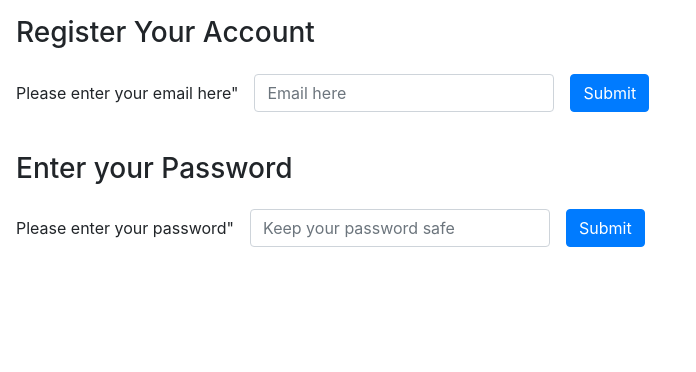
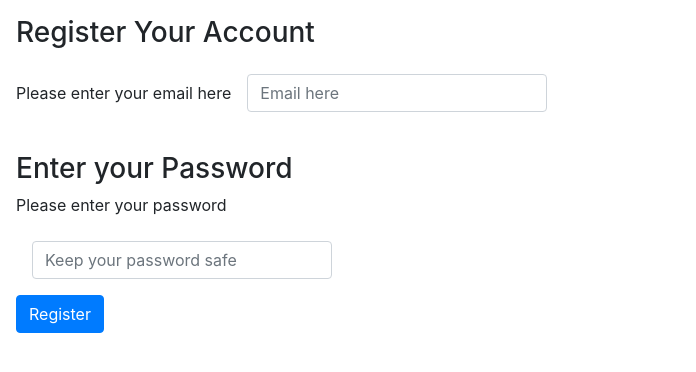
Before and after one commit to WilWadman/tinyapp, a Node server app: page /register in a window 1280 px wide. Shown: the part 56-428 px from the top of the page, without its empty margins (0-696 px from the left). Run offline with Node 20, Linux system fonts and the light colour scheme; some libraries are stand-ins or nearby versions.

Commit message:
Updated header to display users email, updated various get/posts in express to use user rather than user name, completed reg view

```diff
--- a/express_server.js
+++ b/express_server.js
@@ -1,5 +1,5 @@
 const express = require("express");
-const cookieparser = require("cookie-parser")
+const cookieparser = require("cookie-parser");
 const app = express();
 const PORT = 8080; // default port 8080
 function generateRandomString() {
@@ -14,7 +14,7 @@ function generateRandomString() {
 app.set("view engine", "ejs");
 app.use(express.urlencoded({ extended: true }));
 app.use(cookieparser());
-            // Config ^
+// Config ^
 //////////////////////////////////////////////////////////////////////////
 //////////////////////////////////////////////////////////////////////////
 
@@ -23,7 +23,18 @@ const urlDatabase = {
   "9sm5xK": "http://www.google.com"
 };
 
-
+const users = {
+  userRandomID: {
+    id: "userRandomID",
+    email: "user@example.com",
+    password: "purple-monkey-dinosaur",
+  },
+  user2RandomID: {
+    id: "user2RandomID",
+    email: "user2@example.com",
+    password: "dishwasher-funk",
+  },
+};
 
 /// POST TO URLS
 
@@ -36,21 +47,36 @@ app.post("/urls", (req, res) => {
 
   const id = generateRandomString();
   urlDatabase[id] = longURL;
-  console.log(urlDatabase);
+
   res.redirect(`/urls/${id}`);
 });
 
+
+// POST Registration handler
+app.post("/register", (req, res) => {
+  const id = generateRandomString();
+  email = req.body.email;
+  password = req.body.password;
+
+users[id] = { id, email, password };
+
+  res.cookie("user_id", id)
+  res.redirect('/urls');
+
+});
+
+
 // Get Registration page
 
-app.get("/register", (req, res)=> {
-  const id = req.params.id
-  const longURL = urlDatabase[req.params.id]
-  const username = req.cookies.username
+app.get("/register", (req, res) => {
+  const id = req.params.id;
+  const longURL = urlDatabase[req.params.id];
+  // const username = req.cookies.user_id;
 
-  const templateVars = { id, longURL, username };
+  const templateVars = { id, longURL, user:null };
   res.render("reg_new", templateVars);
 
-})
+});
 
 // GET ID
 
@@ -81,16 +107,15 @@ app.post('/login', (req, res) => {
 
 app.post('/logout', (req, res) => {
 
-  res.clearCookie('username')
-  res.redirect('/urls')
-})
+  res.clearCookie('username');
+  res.redirect('/urls');
+});
 
 //POST ADD NEW URL
 app.post("/urls/:id", (req, res) => {
 
   urlDatabase[req.params.id] = req.body.updatedURL;
-  console.log(req.params);
-  console.log(req.body);
+
   res.redirect('/urls');
 });
 
@@ -109,26 +134,27 @@ app.listen(PORT, () => {
 // GET NEW URLS PAGE
 
 app.get("/urls/new", (req, res) => {
-  const username = req.cookies.username
-  const templateVars = {  username }
-  res.render("urls_new",templateVars);
+  const username = req.cookies.username;
+  const templateVars = { username };
+  res.render("urls_new", templateVars);
 });
 
 // GET EXISTING URLS PAGE
 
 app.get("/urls", (req, res) => {
-  const username = req.cookies.username
-  const templateVars = { urls: urlDatabase , username};
-  console.log(username)
+  const user_id = req.cookies["user_id"];
+  const user = users[user_id]
+  const templateVars = { urls: urlDatabase, user };
+
   res.render("urls_index", templateVars);
 });
 
 // GET SHORT CODE DETAILS PAGE
 
 app.get("/urls/:id", (req, res) => {
-  const id = req.params.id
-  const longURL = urlDatabase[req.params.id]
-  const username = req.cookies.username
+  const id = req.params.id;
+  const longURL = urlDatabase[req.params.id];
+  const username = req.cookies.username;
 
   const templateVars = { id, longURL, username };
   res.render("urls_show", templateVars);
--- a/views/partials/_header.ejs
+++ b/views/partials/_header.ejs
@@ -9,10 +9,10 @@
       <div class="navbar-nav">
         <a class="nav-item nav-link" href="/urls">My URLs</a>
         <a class="nav-item nav-link" href="/urls/new">Create New URL</a>
-        <% if(username){ %>
+        <% if(user){ %>
 
           <form class="form-inline" action="/logout" method="POST">
-            <a> Logged in as: <%= username %> </a>
+            <a> Logged in as: <%= user.email %> </a>
             <button type="submit" class="navbar-nav ml-auto">Logout</button>
             </form>
 
--- a/views/reg_new.ejs
+++ b/views/reg_new.ejs
@@ -1,19 +1,22 @@
 <!DOCTYPE html>
 <html lang="en">
+
 <head>
   <meta charset="utf-8" />
-    <meta
-      name="viewport"
-      content="width=device-width, initial-scale=1, shrink-to-fit=no"
-    />
+  <meta name="viewport" content="width=device-width, initial-scale=1, shrink-to-fit=no" />
+
+  <script>
+    function submit() {
+      let forms = getElementsByClassName("form");
+      for (var i = 0; i < forms.length; i++) {
+        forms[i].submit();
+      }
+    }
+  </script>
 
   <!-- Bootstrap CSS -->
-    <link
-      rel="stylesheet"
-      href="https://stackpath.bootstrapcdn.com/bootstrap/4.2.1/css/bootstrap.min.css"
-      integrity="sha384-GJzZqFGwb1QTTN6wy59ffF1BuGJpLSa9DkKMp0DgiMDm4iYMj70gZWKYbI706tWS"
-      crossorigin="anonymous"
-    />
+  <link rel="stylesheet" href="https://stackpath.bootstrapcdn.com/bootstrap/4.2.1/css/bootstrap.min.css"
+    integrity="sha384-GJzZqFGwb1QTTN6wy59ffF1BuGJpLSa9DkKMp0DgiMDm4iYMj70gZWKYbI706tWS" crossorigin="anonymous" />
 
   <title>Registration Page - Tiny App</title>
 </head>
@@ -23,34 +26,24 @@
 
     <main style="margin: 1em;">
       <h3>Register Your Account</h3>
-      <form class="form-inline" action="/urls/register" method="POST">
+      <form class="form-inline" action="/register" method="POST">
         <div class="form-group mb-2">
-          <label for="email">Please enter your email here"</label>
-          <input
-            class="form-control"
-            type="email"
-            name="email"
-            placeholder="Email here"
-            style="width: 300px; margin: 1em"
-          />
-          <button type="submit" class="btn btn-primary">Submit</button>
+          <label for="email">Please enter your email here</label>
+          <input class="form-control" type="email" name="email" placeholder="Email here"
+            style="width: 300px; margin: 1em" />
+          <!-- <button type="submit" class="btn btn-primary">Submit</button> -->
         </div>
-      </form>
+
     </main>
 
     <main style="margin: 1em;">
       <h3>Enter your Password</h3>
-      <form class="form-inline" action="/urls" method="POST">
+
       <div class="form-group mb-2">
-          <label for="password">Please enter your password"</label>
-          <input
-            class="form-control"
-            type="password"
-            name="password"
-            placeholder="Keep your password safe"
-            style="width: 300px; margin: 1em"
-          />
-          <button type="submit" class="btn btn-primary">Submit</button>
+        <label for="password">Please enter your password</label>
+        <input class="form-control" type="password" name="password" placeholder="Keep your password safe"
+          style="width: 300px; margin: 1em" />
+        <button type="submit" onclick="submit()" class="btn btn-primary">Register</button>
       </div>
       </form>
     </main>
```
Lines whose indentation alone changed are shown as unchanged.
